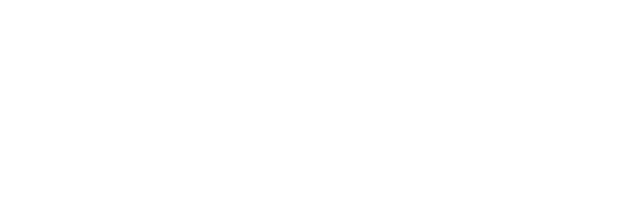
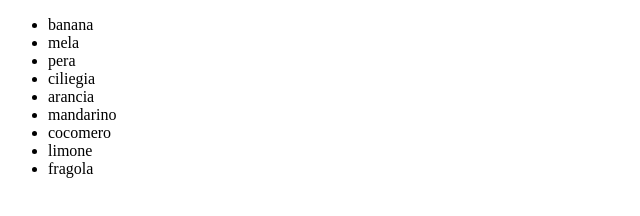
Before and after one commit to Anymoose98/js-lista-spesa, a plain HTML site: page index.html in a window 1280 px wide. Shown: the whole page, without its empty margins (0-640 px from the left). Drawn offline with Linux system fonts and the light colour scheme.

Commit message:
Esercizio finito

```diff
--- a/index.html
+++ b/index.html
@@ -6,7 +6,9 @@
     <title>Lista della spesa con ciclo while</title>
 </head>
 <body>
+    <ul id="lista">
 
+    </ul>
     <script type="text/javascript" src="./js/script.js"></script>
 </body>
 </html>
--- a/js/script.js
+++ b/js/script.js
@@ -0,0 +1,14 @@
+let lista_spesa = ['banana', 'mela', 'pera', 'ciliegia', 'arancia', 'mandarino', 'cocomero', 'limone', 'fragola']
+
+let lista = document.getElementById("lista")
+
+let i = 0
+while (i < lista_spesa.length) {
+    const li = document.createElement("li");
+
+    li.innerText = lista_spesa[i]
+
+    lista.appendChild(li);
+
+    i++
+}
```
